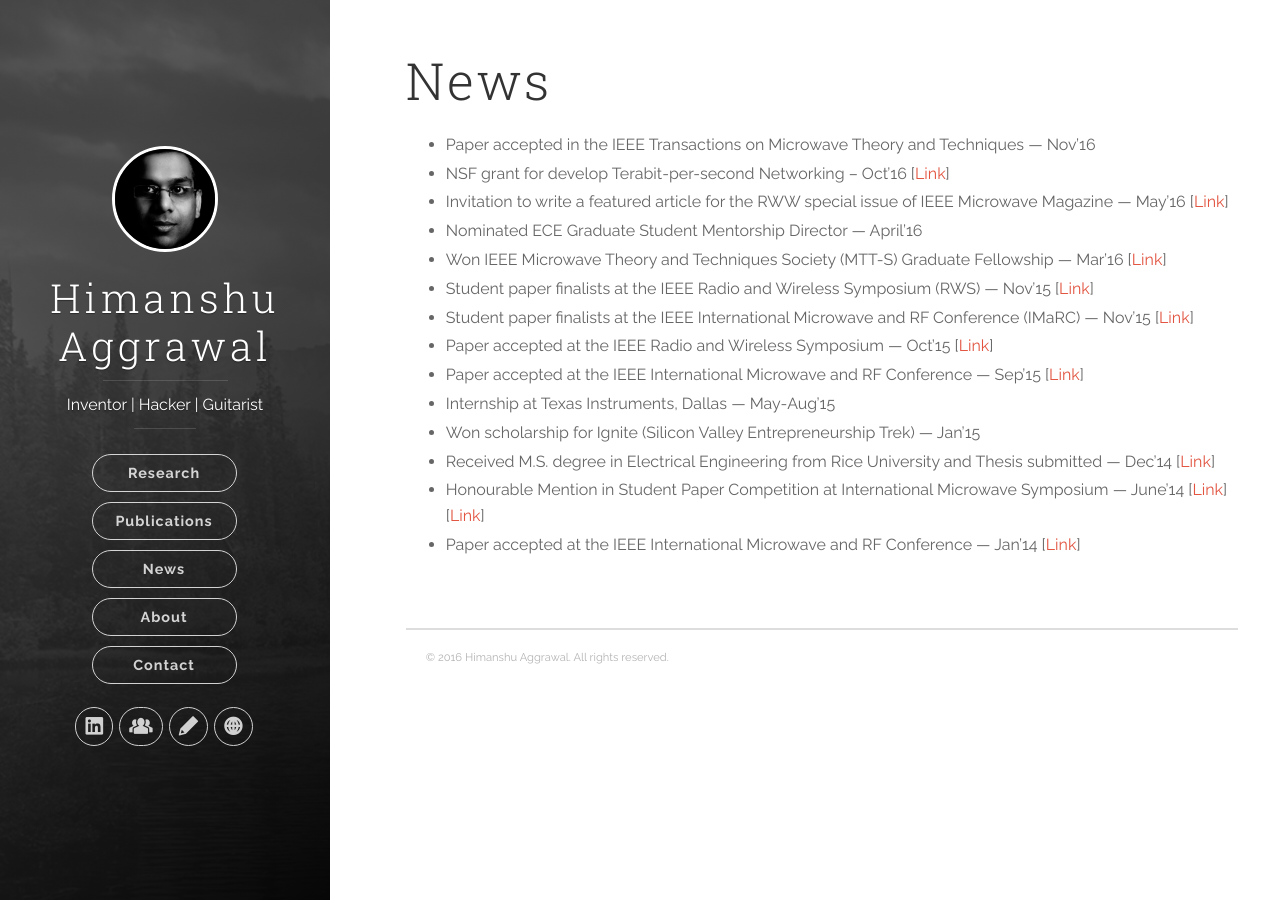
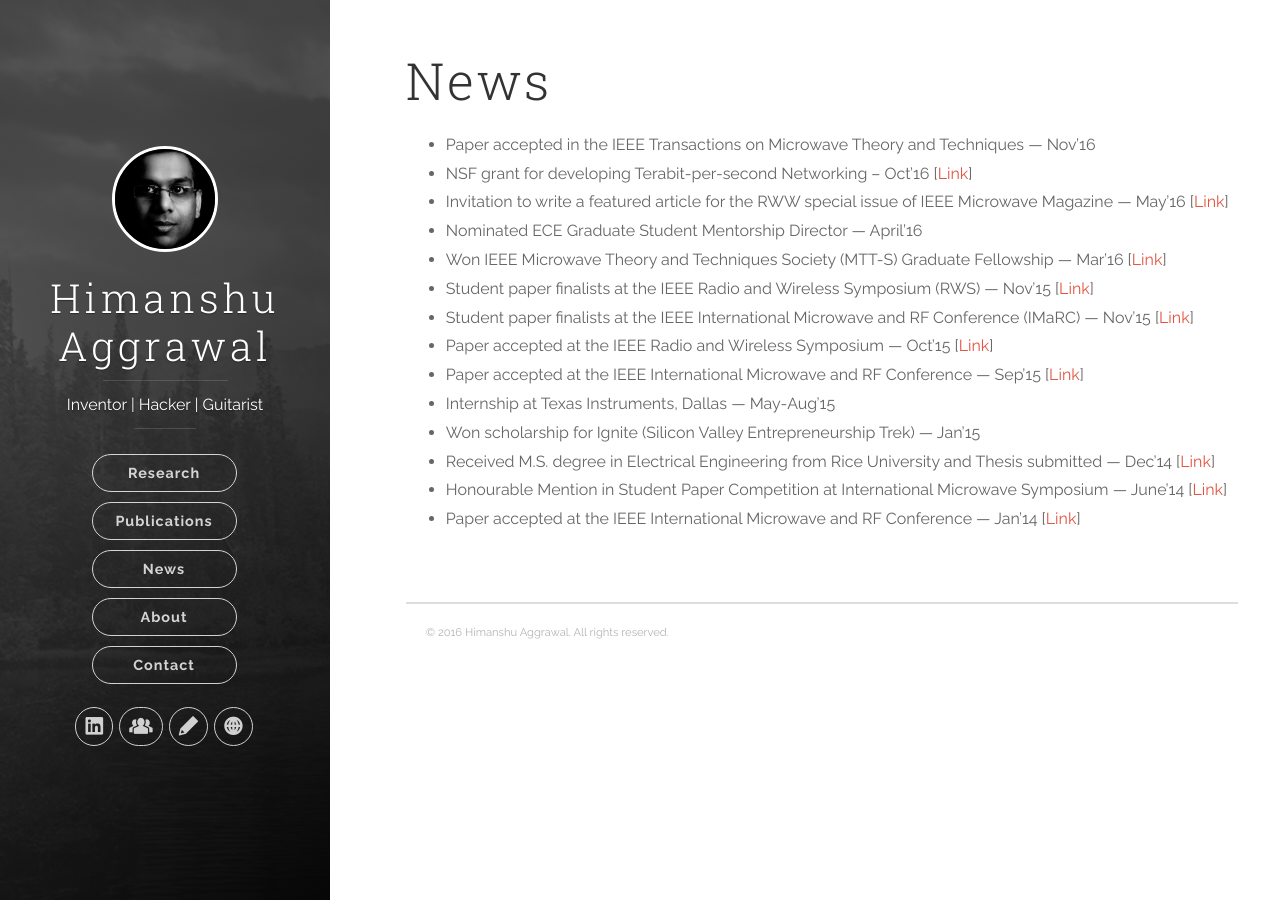
Before and after one commit to ahimanshu13/ahimanshu13.github.io, a Jekyll site: the page built from news/index.md, in a window 1280 px wide. Built offline with Jekyll 4.4.1, drawn with Linux system fonts in a browser that asks for light colours; nearby versions of some CDN libraries.

Commit message:
Updated News

```diff
--- a/news/index.md
+++ b/news/index.md
@@ -5,7 +5,7 @@ published: true
 ---
 
 - Paper accepted in the IEEE Transactions on Microwave Theory and Techniques --- Nov'16
-- NSF grant for develop Terabit-per-second Networking – Oct’16 [[Link](http://news.rice.edu/2016/10/11/marconi-inspires-rice-university-design-for-1-terabit-wireless-2/){:target="_blank"}]
+- NSF grant for developing Terabit-per-second Networking – Oct’16 [[Link](http://news.rice.edu/2016/10/11/marconi-inspires-rice-university-design-for-1-terabit-wireless-2/){:target="_blank"}]
 - Invitation to write a featured article for the RWW special issue of IEEE Microwave Magazine --- May'16 [[Link](https://www.ece.rice.edu/news/2016_11AB/){:target="_blank"}]
 - Nominated ECE Graduate Student Mentorship Director ---  April'16
 - Won IEEE Microwave Theory and Techniques Society (MTT-S) Graduate Fellowship --- Mar'16 [[Link](http://www.ece.rice.edu/Content.aspx?id=2147484532){:target="_blank"}]
@@ -16,5 +16,5 @@ published: true
 - Internship at Texas Instruments, Dallas  --- May-Aug'15
 - Won scholarship for Ignite (Silicon Valley Entrepreneurship Trek) --- Jan'15
 - Received M.S. degree in Electrical Engineering from Rice University and Thesis submitted --- Dec'14 [[Link](https://scholarship.rice.edu/handle/1911/87740){:target="_blank"}]
-- Honourable Mention in Student Paper Competition at International Microwave Symposium --- June'14 [[Link](http://ieeexplore.ieee.org/xpl/articleDetails.jsp?arnumber=6848630&newsearch=true&queryText=H.%20Aggrawal){:target="_blank"}] [[Link](http://www.ece.rice.edu/news/Students_IMS2014_Finalists.aspx){:target="_blank"}]
+- Honourable Mention in Student Paper Competition at International Microwave Symposium --- June'14 [[Link](http://ieeexplore.ieee.org/xpl/articleDetails.jsp?arnumber=6848630&newsearch=true&queryText=H.%20Aggrawal){:target="_blank"}]
 - Paper accepted at the IEEE International Microwave and RF Conference --- Jan'14 [[Link](http://ieeexplore.ieee.org/xpl/articleDetails.jsp?arnumber=6848630&newsearch=true&queryText=H.%20Aggrawal){:target="_blank"}]
```
